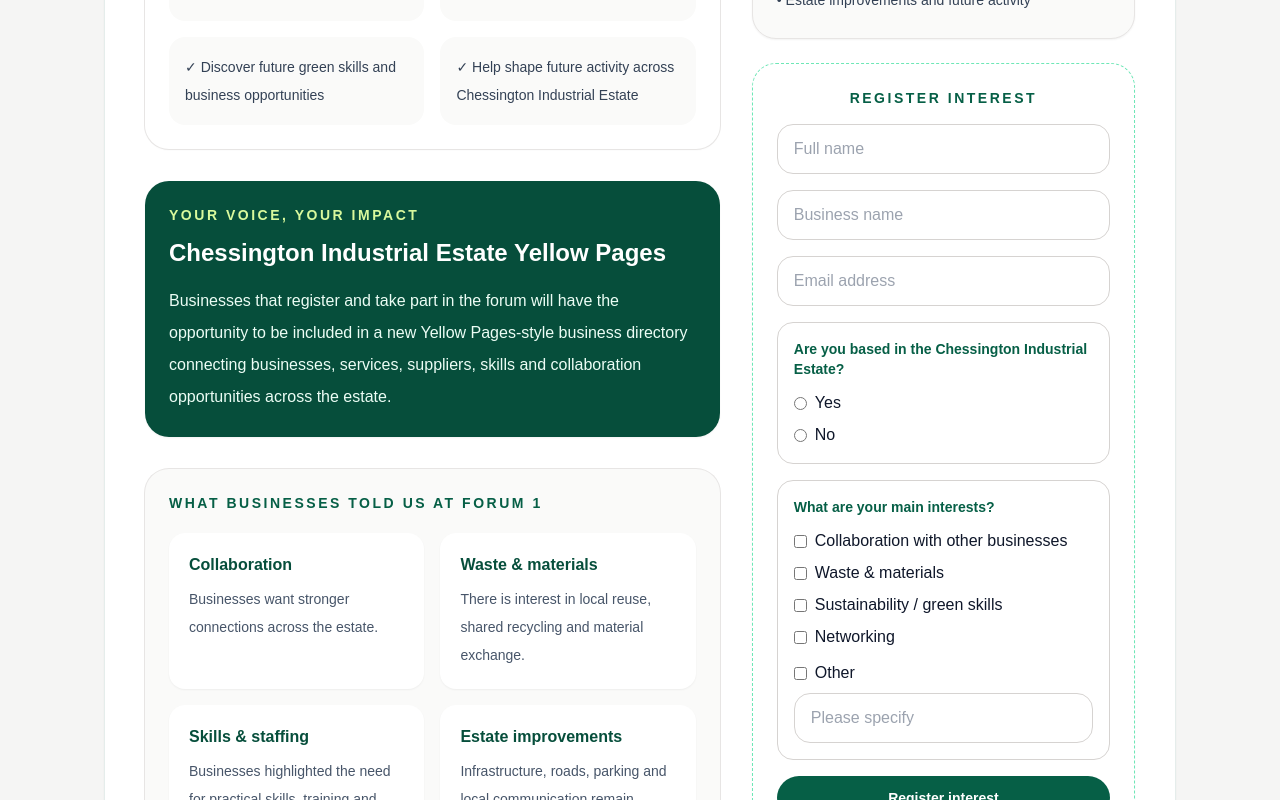
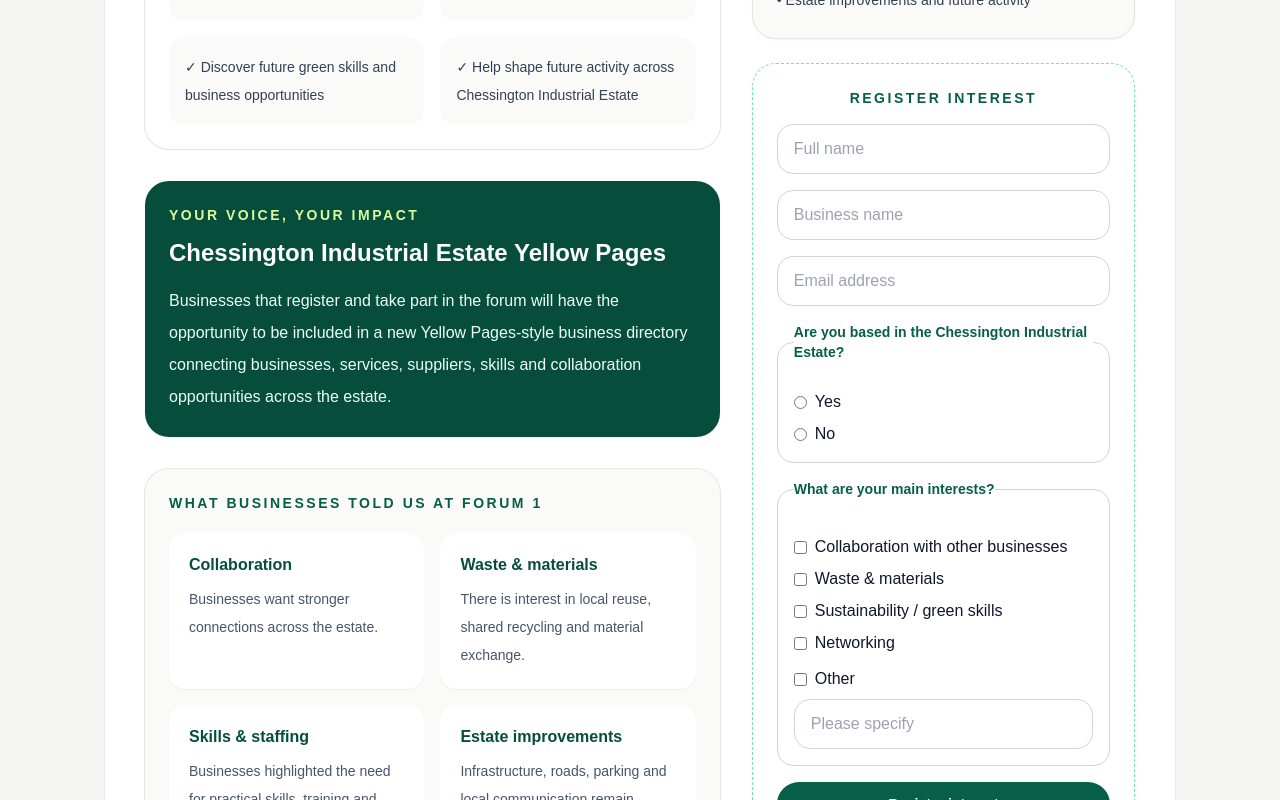
Before and after one commit to EvaIdugboe/chessington-forum, a Next.js app: page / in a window 1280 px wide. Shown: the part 1140-1940 px from the top of the page. Built offline with nearby package versions, Linux system fonts and the light colour scheme.

Commit message:
Fix registration form

```diff
--- a/app/components/RegistrationForm.tsx
+++ b/app/components/RegistrationForm.tsx
@@ -1,9 +1,95 @@
 "use client";
 
-import { useState } from "react";
+import { useRef, useState } from "react";
+import { FORM_CONFIG, INTEREST_OPTIONS } from "../config/form";
+
+type FormStatus = "idle" | "submitting" | "success";
+
+type FormErrors = {
+  fullName?: string;
+  businessName?: string;
+  email?: string;
+  basedOnEstate?: string;
+};
+
+const inputClass =
+  "w-full rounded-2xl border px-4 py-3 outline-none focus:border-emerald-700 transition";
+
+function validate(form: HTMLFormElement): FormErrors {
+  const data = new FormData(form);
+  const errors: FormErrors = {};
+
+  if (!data.get(FORM_CONFIG.fields.fullName)?.toString().trim()) {
+    errors.fullName = "Full name is required.";
+  }
+
+  if (!data.get(FORM_CONFIG.fields.businessName)?.toString().trim()) {
+    errors.businessName = "Business name is required.";
+  }
+
+  const email = data.get(FORM_CONFIG.fields.email)?.toString().trim() ?? "";
+  if (!email) {
+    errors.email = "Email address is required.";
+  } else if (!/^[^\s@]+@[^\s@]+\.[^\s@]+$/.test(email)) {
+    errors.email = "Please enter a valid email address.";
+  }
+
+  if (!data.get(FORM_CONFIG.fields.basedOnEstate)) {
+    errors.basedOnEstate = "Please select an option.";
+  }
+
+  return errors;
+}
 
 export default function RegistrationForm() {
-  const [submitted, setSubmitted] = useState(false);
+  const [status, setStatus] = useState<FormStatus>("idle");
+  const [errors, setErrors] = useState<FormErrors>({});
+  const formRef = useRef<HTMLFormElement>(null);
+  // Ref used to avoid stale closure inside iframe onLoad
+  const isSubmitting = useRef(false);
+
+  function handleSubmit(e: React.FormEvent<HTMLFormElement>) {
+    const errs = validate(e.currentTarget);
+    if (Object.keys(errs).length > 0) {
+      e.preventDefault();
+      setErrors(errs);
+      return;
+    }
+    setErrors({});
+    setStatus("submitting");
+    isSubmitting.current = true;
+  }
+
+  function handleIframeLoad() {
+    if (isSubmitting.current) {
+      isSubmitting.current = false;
+      setStatus("success");
+      formRef.current?.reset();
+    }
+  }
+
+  if (status === "success") {
+    return (
+      <div className="rounded-3xl border border-dashed border-emerald-300 bg-white p-6 text-center shadow-sm">
+        <p className="text-sm font-semibold uppercase tracking-[0.18em] text-emerald-800">
+          Register interest
+        </p>
+        <div className="mt-6 space-y-2">
+          <p className="text-3xl text-emerald-700">✓</p>
+          <p className="font-semibold text-emerald-800">You&apos;re registered!</p>
+          <p className="text-sm leading-6 text-slate-600">
+            Thank you. We&apos;ll be in touch with details closer to the event.
+          </p>
+        </div>
+        <button
+          onClick={() => setStatus("idle")}
+          className="mt-4 text-sm text-emerald-700 underline"
+        >
+          Submit another response
+        </button>
+      </div>
+    );
+  }
 
   return (
     <div className="rounded-3xl border border-dashed border-emerald-300 bg-white p-6 text-center shadow-sm">
@@ -12,47 +98,81 @@ export default function RegistrationForm() {
       </p>
 
       <form
-        action="https://docs.google.com/forms/d/e/1FAIpQLSeLF2yM-PJSJ3kTWFQvdYYvHzhNkgs2NOJg3N0Vj5ef0EZxVw/formResponse"
+        ref={formRef}
+        action={FORM_CONFIG.action}
         method="POST"
         target="hidden_iframe"
-        onSubmit={() => setSubmitted(true)}
+        onSubmit={handleSubmit}
+        noValidate
         className="mt-4 space-y-4 text-left"
       >
+        <div>
+          <label htmlFor="reg-full-name" className="sr-only">
+            Full name
+          </label>
           <input
-          name="entry.1806096104"
+            id="reg-full-name"
+            name={FORM_CONFIG.fields.fullName}
             type="text"
             placeholder="Full name"
-          required
-          className="w-full rounded-2xl border border-stone-300 px-4 py-3 outline-none focus:border-emerald-700"
+            autoComplete="name"
+            className={`${inputClass} ${errors.fullName ? "border-red-400" : "border-stone-300"}`}
           />
+          {errors.fullName && (
+            <p role="alert" className="mt-1 text-xs text-red-600">
+              {errors.fullName}
+            </p>
+          )}
+        </div>
 
+        <div>
+          <label htmlFor="reg-business-name" className="sr-only">
+            Business name
+          </label>
           <input
-          name="entry.1713689042"
+            id="reg-business-name"
+            name={FORM_CONFIG.fields.businessName}
             type="text"
             placeholder="Business name"
-          required
-          className="w-full rounded-2xl border border-stone-300 px-4 py-3 outline-none focus:border-emerald-700"
+            autoComplete="organization"
+            className={`${inputClass} ${errors.businessName ? "border-red-400" : "border-stone-300"}`}
           />
+          {errors.businessName && (
+            <p role="alert" className="mt-1 text-xs text-red-600">
+              {errors.businessName}
+            </p>
+          )}
+        </div>
 
+        <div>
+          <label htmlFor="reg-email" className="sr-only">
+            Email address
+          </label>
           <input
-          name="entry.1315837314"
+            id="reg-email"
+            name={FORM_CONFIG.fields.email}
             type="email"
             placeholder="Email address"
-          required
-          className="w-full rounded-2xl border border-stone-300 px-4 py-3 outline-none focus:border-emerald-700"
+            autoComplete="email"
+            className={`${inputClass} ${errors.email ? "border-red-400" : "border-stone-300"}`}
           />
+          {errors.email && (
+            <p role="alert" className="mt-1 text-xs text-red-600">
+              {errors.email}
+            </p>
+          )}
+        </div>
 
-        <div className="rounded-2xl border border-stone-300 p-4">
-          <p className="mb-3 text-sm font-semibold text-emerald-800">
+        <fieldset className="rounded-2xl border border-stone-300 p-4">
+          <legend className="mb-3 text-sm font-semibold text-emerald-800">
             Are you based in the Chessington Industrial Estate?
-          </p>
+          </legend>
 
           <label className="flex items-center gap-2">
             <input
               type="radio"
-              name="entry.1816711562"
+              name={FORM_CONFIG.fields.basedOnEstate}
               value="Yes"
-              required
             />
             <span>Yes</span>
           </label>
@@ -60,91 +180,69 @@ export default function RegistrationForm() {
           <label className="mt-2 flex items-center gap-2">
             <input
               type="radio"
-              name="entry.1816711562"
+              name={FORM_CONFIG.fields.basedOnEstate}
               value="No"
             />
             <span>No</span>
           </label>
-        </div>
 
-        <div className="rounded-2xl border border-stone-300 p-4">
-          <p className="mb-3 text-sm font-semibold text-emerald-800">
+          {errors.basedOnEstate && (
+            <p role="alert" className="mt-2 text-xs text-red-600">
+              {errors.basedOnEstate}
+            </p>
+          )}
+        </fieldset>
+
+        <fieldset className="rounded-2xl border border-stone-300 p-4">
+          <legend className="mb-3 text-sm font-semibold text-emerald-800">
             What are your main interests?
-          </p>
+          </legend>
 
-          <label className="flex items-center gap-2">
+          {INTEREST_OPTIONS.map((interest) => (
+            <label key={interest} className="mt-2 flex items-center gap-2 first:mt-0">
               <input
                 type="checkbox"
-              name="entry.968516806"
-              value="Collaboration with other businesses"
+                name={FORM_CONFIG.fields.interests}
+                value={interest}
               />
-            <span>Collaboration with other businesses</span>
+              <span>{interest}</span>
             </label>
-
-          <label className="mt-2 flex items-center gap-2">
-            <input
-              type="checkbox"
-              name="entry.968516806"
-              value="Waste & materials"
-            />
-            <span>Waste & materials</span>
-          </label>
-
-          <label className="mt-2 flex items-center gap-2">
-            <input
-              type="checkbox"
-              name="entry.968516806"
-              value="Sustainability / green skills"
-            />
-            <span>Sustainability / green skills</span>
-          </label>
-
-          <label className="mt-2 flex items-center gap-2">
-            <input
-              type="checkbox"
-              name="entry.968516806"
-              value="Networking"
-            />
-            <span>Networking</span>
-          </label>
+          ))}
 
           <label className="mt-3 block">
             <div className="mb-2 flex items-center gap-2">
               <input
                 type="checkbox"
-                name="entry.968516806"
+                name={FORM_CONFIG.fields.interests}
                 value="__other_option__"
               />
               <span>Other</span>
             </div>
-
             <input
               type="text"
-              name="entry.968516806.other_option_response"
+              name={`${FORM_CONFIG.fields.interests}.other_option_response`}
               placeholder="Please specify"
-              className="w-full rounded-2xl border border-stone-300 px-4 py-3 outline-none focus:border-emerald-700"
+              className={`${inputClass} border-stone-300`}
             />
           </label>
-        </div>
-
-        <input type="hidden" name="entry.968516806_sentinel" value="" />
-        <input type="hidden" name="entry.1816711562_sentinel" value="" />
+        </fieldset>
 
         <button
           type="submit"
-          className="w-full rounded-full bg-emerald-800 px-5 py-3 text-sm font-semibold text-white transition hover:bg-emerald-900"
+          disabled={status === "submitting"}
+          className="w-full rounded-full bg-emerald-800 px-5 py-3 text-sm font-semibold text-white transition hover:bg-emerald-900 disabled:cursor-not-allowed disabled:opacity-60"
         >
-          Register interest
+          {status === "submitting" ? "Submitting…" : "Register interest"}
         </button>
-
-        {submitted && (
-          <p className="text-sm font-medium text-emerald-800">
-            Thank you. Your registration has been submitted.
-          </p>
-        )}
       </form>
 
-      <iframe name="hidden_iframe" style={{ display: "none" }} />
+      <iframe
+        name="hidden_iframe"
+        title="Form submission target"
+        onLoad={handleIframeLoad}
+        aria-hidden="true"
+        style={{ display: "none" }}
+      />
     </div>
   );
 }
--- a/app/config/form.ts
+++ b/app/config/form.ts
@@ -1,6 +1,6 @@
 export const FORM_CONFIG = {
   action:
-    "https://docs.google.com/forms/d/e/1FAIpQLSeLF2yM-PJSJ3kTWFQvdYYvHzhNkgs2NOJg3N0Vj5ef0EZxVw/formResponse",
+    "https://docs.google.com/forms/d/e/1FAIpQLSeLF2yM-PJSJ3kTWfQvdYYvHzhNkgs2NOJg3N0Vj5ef0EZxVw/formResponse",
   fields: {
     fullName: "entry.1806096104",
     businessName: "entry.1713689042",
@@ -11,10 +11,9 @@ export const FORM_CONFIG = {
 } as const;
 
 export const EVENT_DETAILS = {
-  time: "11:00am – 12pm",
+  time: "11:00 AM – 12:00 PM",
   date: "Thursday 18th June 2026",
-  location:
-    "King George Field Indoor Bowls Club, Jubilee Way, Chessington KT6 7NA",
+  location: "King George Field Indoor Bowls Club, Jubilee Way, Chessington KT6 7NA",
 } as const;
 
 export const INTEREST_OPTIONS = [
```
Lines whose indentation alone changed are shown as unchanged.
